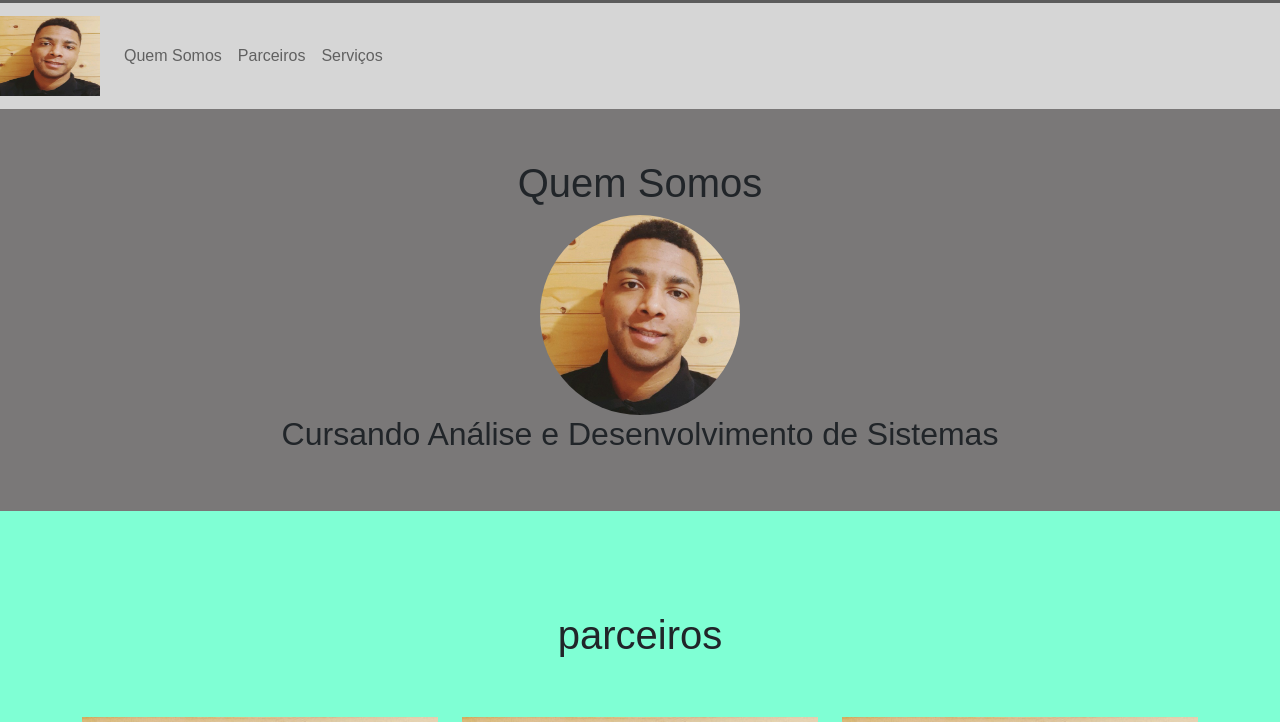
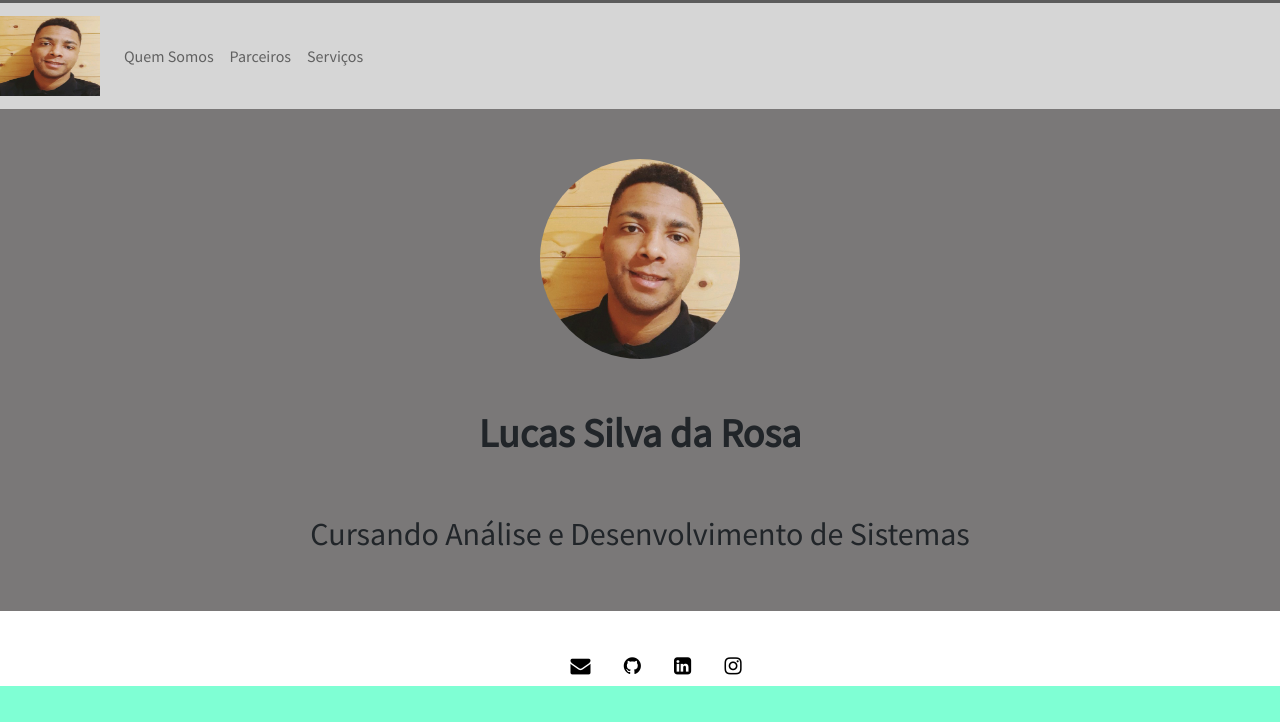
Before and after one commit to Lucasrosa12/Bootstrap-1, a plain HTML site: page index.html in a window 1280 px wide. Shown: the top 722 px of the page. Drawn offline with Linux system fonts and the light colour scheme.

Commit message:
adição de icones

```diff
--- a/css/style.css
+++ b/css/style.css
@@ -32,3 +32,32 @@ body {
     background-color: rgb(54, 54, 54);
     color: #ffff;
 }
+
+
+.social-links {
+    display: block;
+    margin: 0 auto;
+    margin-top: 40px;
+    width: 100%;
+    text-align: center;
+    animation: fade 1s ease 1s both;
+  }
+
+  .social-links li {
+    display: inline-block;
+    padding: 5px;
+    padding-top: 0;
+    text-align: center;
+  }
+
+  .social-links li a {
+    font-size: 20px;
+    color: #000;
+    padding: 10px;
+    padding-bottom: 4px;
+    transition: all .4s ease;
+  }
+
+  .social-links li a:hover {
+    color: #000;
+  }
--- a/index.html
+++ b/index.html
@@ -6,6 +6,12 @@
     <meta name="viewport" content="width=3, initial-scale=1.0">
     <link rel="stylesheet" type="text/css" href="bootstrap/css/bootstrap.min.css">
     <link rel="stylesheet" type="text/css" href="css/style.css">
+    <link rel="stylesheet" type="text/css"
+    href="https://fonts.googleapis.com/css?family=Source+Sans+Pro:200,400,200bold,400old" />
+  <link rel="canonical" href=" { { site.url } }{ { page.url } }" />
+
+  <link rel="stylesheet" type="text/css"
+  href="https://maxcdn.bootstrapcdn.com/font-awesome/4.6.3/css/font-awesome.min.css" /> <!--Icones-->
 
     <title>Minha página</title>
 </head>
@@ -35,11 +41,45 @@
 
       <section id="quemsomos">
         <div class="container-fluid quem-somos text-center margin">
-          <h1>Quem Somos</h1>
           <img src="img/eu.jpg" class="rounded-circle" width="200" height="200">
+          <h1 class="margin"><strong>Lucas Silva da Rosa</strong></h1>
           <h2>Cursando Análise e Desenvolvimento de Sistemas</h2>
         </div>
       </section>
+
+      <ul class="social-links">
+
+        <li>
+          <a href="#">
+            <i class="fa fa-envelope"></i>
+          </a>
+        </li>
+
+
+
+        <li>
+          <a href="https://github.com/Lucasrosa12" target="_blank">
+            <i class="fa fa-github"></i>
+          </a>
+        </li>
+
+
+
+        <li>
+          <a href="https://www.linkedin.com/in/lucas-rosa-a559a7186/" target="_blank">
+            <i class="fa fa-linkedin-square"></i>
+          </a>
+        </li>
+
+
+
+        <li>
+          <a href="https://www.instagram.com/lucas._.rosa/" target="_blank">
+            <i class="fa fa-instagram"></i>
+          </a>
+        </li>
+
+      </ul>
 
       <section id="parceiros">
         <div class="container-fluid text-center margin parceiros">
@@ -90,7 +130,7 @@
 
 
       <footer class="container-fluid text-center bg-fluter margin">
-        <p>Desenvolvido por Lucas Silva da Rosa</p>
+        <p class="text-muted">&copy; 2022 Lucas Silva da Rosa.</p>
       </footer>
 </body>
 </html>
```
